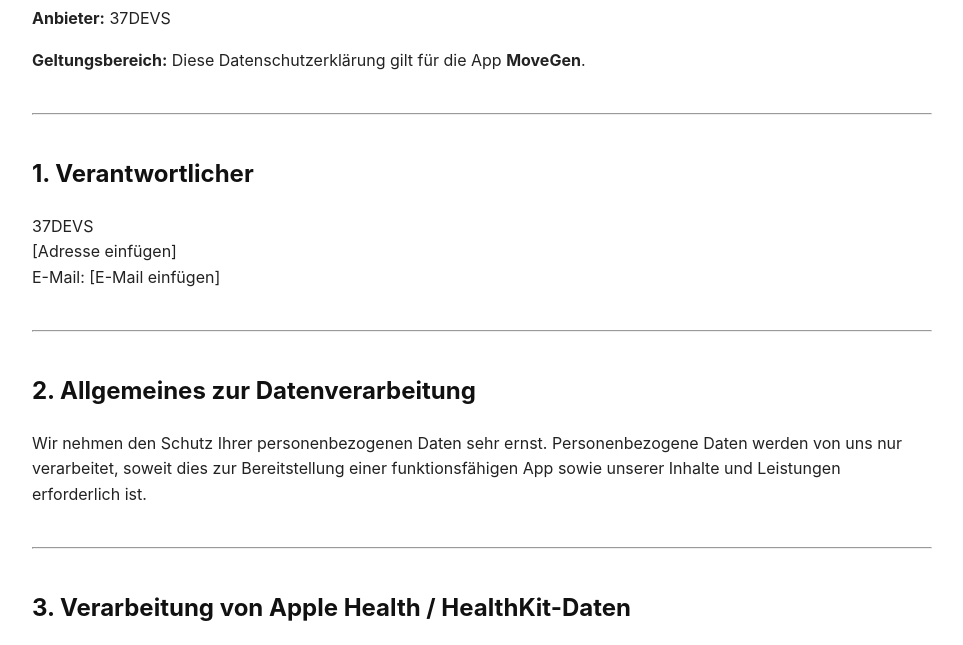
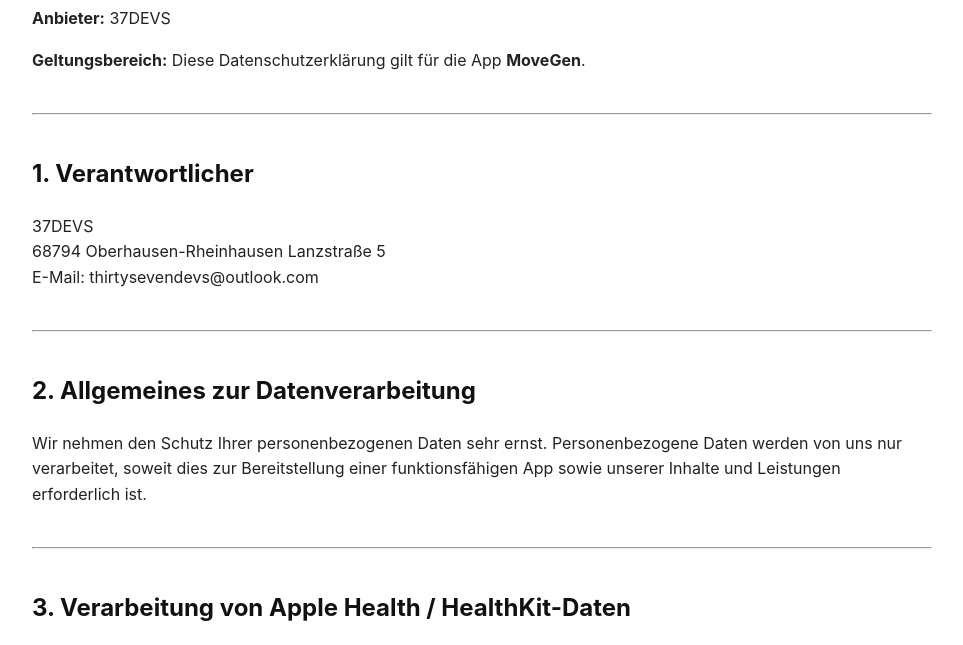
Before and after one commit to 37DEVSMK/movegen-privacy, a plain HTML site: page index.html in a window 1280 px wide. Shown: the part 128-773 px from the top of the page, without its empty margins (158-1121 px from the left). Drawn offline with Linux system fonts and the light colour scheme.

Commit message:
Update contact information in index.html

```diff
--- a/index.html
+++ b/index.html
@@ -28,8 +28,9 @@
 <h2>1. Verantwortlicher</h2>
 <p>
     37DEVS<br>
-    [Adresse einfügen]<br>
-    E-Mail: [E-Mail einfügen]
+    68794 Oberhausen-Rheinhausen
+    Lanzstraße 5<br>
+    E-Mail: thirtysevendevs@outlook.com
 </p>
 
 <hr>
```
